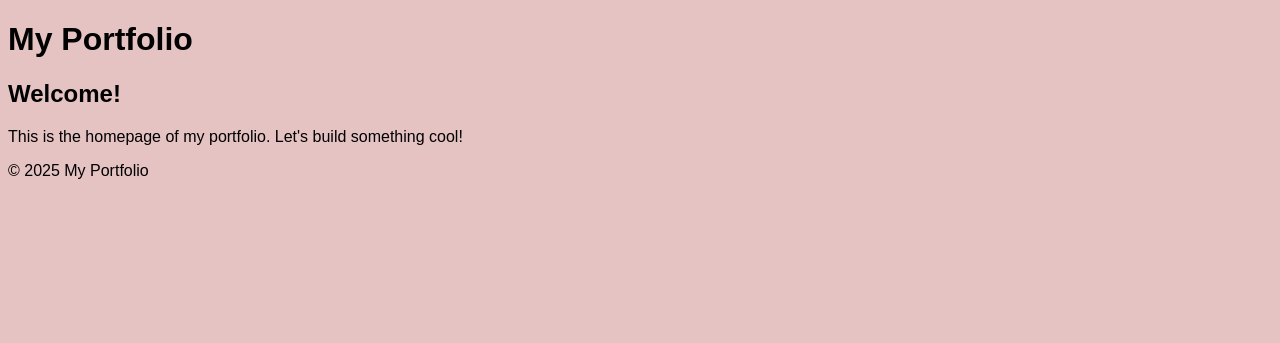
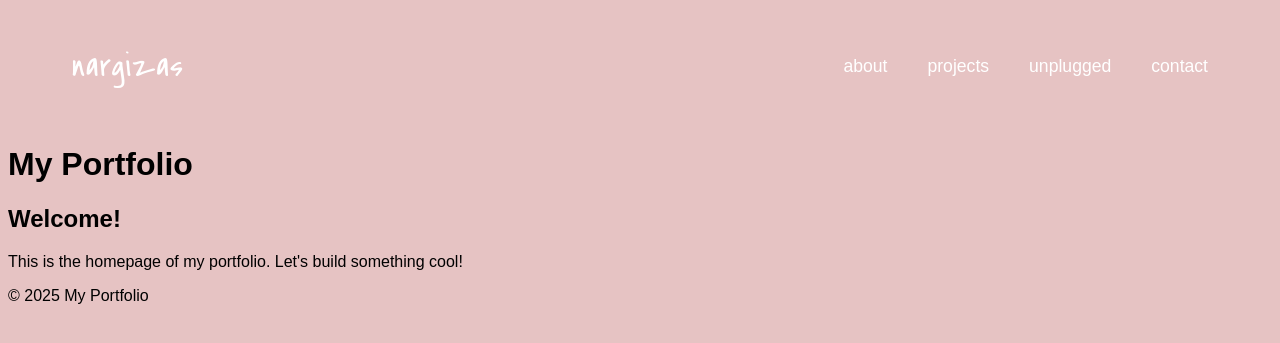
Before and after one commit to nargizas/nargizas.github.io, a Jekyll site: the page built from index.html, in a window 1280 px wide. Shown: the top 343 px of the page. Built offline with Jekyll 4.4.1, drawn with Linux system fonts in a browser that asks for light colours.

Commit message:
add navigation layout and style

```diff
--- a/_layouts/default.html
+++ b/_layouts/default.html
@@ -6,9 +6,20 @@
   <meta name="viewport" content="width=device-width, initial-scale=1.0">
   <title>{{ page.title }} | Portfolio</title>
   <link rel="stylesheet" href="/assets/css/style.css">
+  <link href='https://fonts.googleapis.com/css?family=Covered By Your Grace' rel='stylesheet'>
 </head>
 
 <body>
+  <nav>
+    <div class="logo">nargizas</div>
+    <ul class="nav-links">
+      <li><a href="about">about</a></li>
+      <li><a href="projects">projects</a></li>
+      <li><a href="unplugged">unplugged</a></li>
+      <li><a href="contact">contact</a></li>
+    </ul>
+  </nav>
+
   <header>
     <h1>My Portfolio</h1>
   </header>
--- /dev/null
+++ b/_sass/_nav.scss
@@ -0,0 +1,51 @@
+nav {
+    display: flex;
+    justify-content: space-between;
+    align-items: center;
+    padding: 2rem 4rem;
+    position: relative;
+    z-index: 10;
+    animation: fadeInDown 0.8s ease;
+}
+
+.logo {
+    font-family: 'Covered By Your Grace', cursive;
+    font-size: 2rem;
+    color: white;
+    font-weight: 400;
+    letter-spacing: 1px;
+}
+
+.nav-links {
+    display: flex;
+    gap: 2.5rem;
+    list-style: none;
+}
+
+.nav-links a {
+    color: white;
+    text-decoration: none;
+    font-size: 1.1rem;
+    font-weight: 300;
+    position: relative;
+    transition: all 0.3s ease;
+}
+
+.nav-links a::after {
+    content: '';
+    position: absolute;
+    bottom: -5px;
+    left: 0;
+    width: 0;
+    height: 2px;
+    background: white;
+    transition: width 0.3s ease;
+}
+
+.nav-links a:hover {
+    transform: translateY(-2px);
+}
+
+.nav-links a:hover::after {
+    width: 100%;
+}
--- a/assets/css/style.scss
+++ b/assets/css/style.scss
@@ -1,5 +1,4 @@
 ---
 ---
 @use "main";
-
-/* Add a comment here like '/* This is a comment */
+@use "nav.scss";
```
Also changed, not shown: Gemfile.lock.
